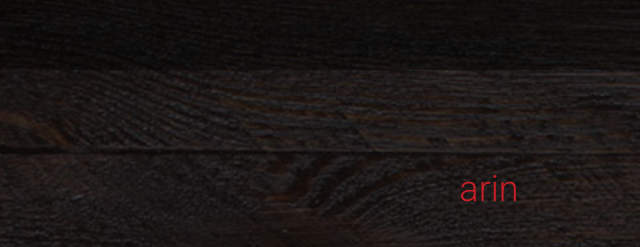
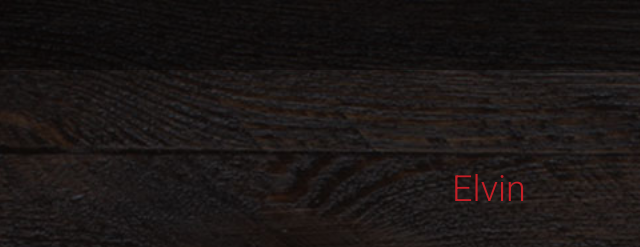
Before and after one commit to elvinyeka/Arin, a plain HTML site: page index.html in a window 1280 px wide. Shown: the top 247 px of the page, 151-791 px from the left. Drawn offline with nearby package versions, Linux system fonts and the light colour scheme.

Commit message:
Update index.html

```diff
--- a/index.html
+++ b/index.html
@@ -26,7 +26,7 @@
     <header>
         <div class="container">
             <div class="row">
-                <a class="logo" href="#mainContent"><img src="img/logoarin.png" alt="arin"/></a>
+                <a class="logo" href="#mainContent"><img src="img/logoarin.png" alt="Elvin"/></a>
                 <nav class="menu" id="menu">
                     <ul>
                         <li><a href="#mainContent">HOME</a></li>
@@ -45,7 +45,7 @@
     <section id="mainContent" class="text-center">
         <div class="container">
             <div class="mainArea">
-                <h1>arin</h1>
+                <h1>Elvin</h1>
                 <h2>MODERN FREE PSD TEMPLATE</h2>
                 <p>Lorem ipsum dolor sit amet, consectetur adipiscing elit, sed do eiusmod  tempor incididunt ut labore et dolore <br> magna aliqua. Ut enim ad minim veniam.</p>
                 <button type="button" class="btn btn-success">SCROLL</button>
```
